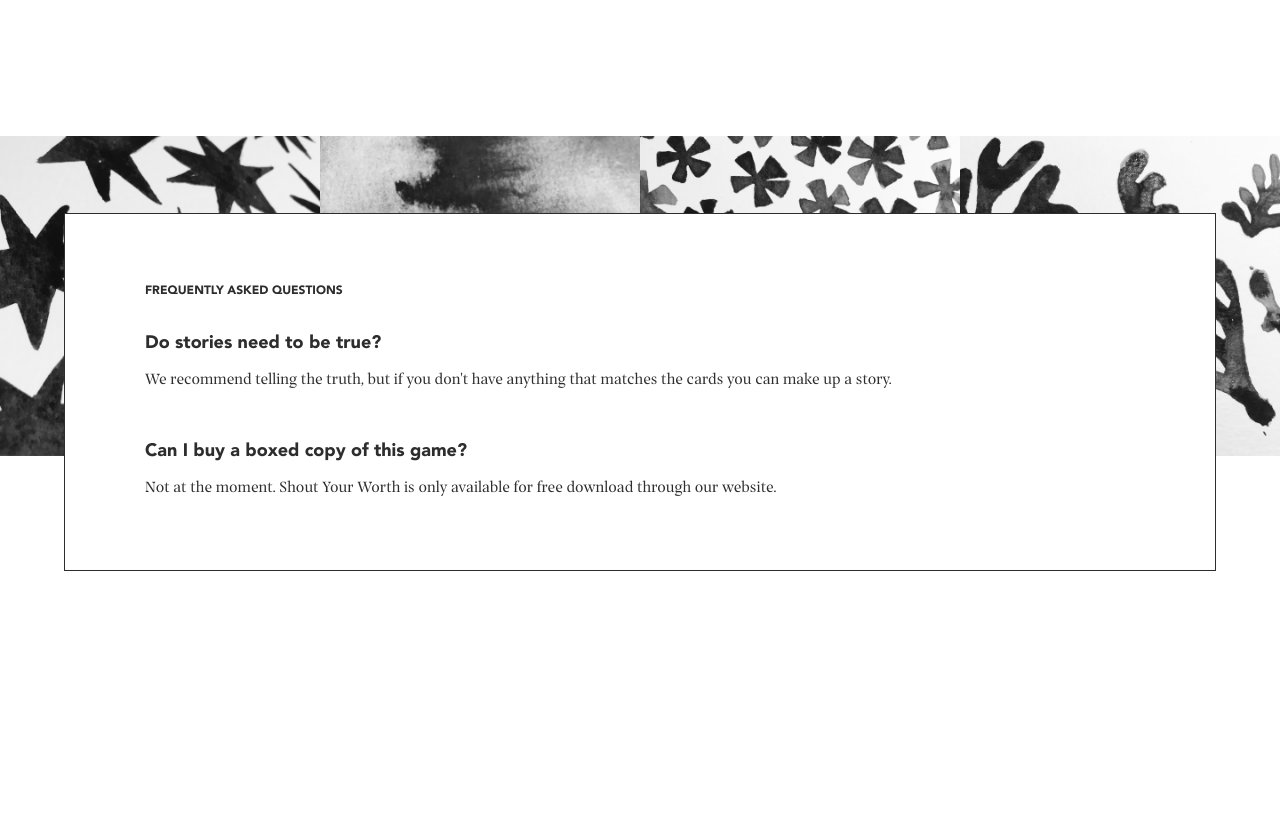
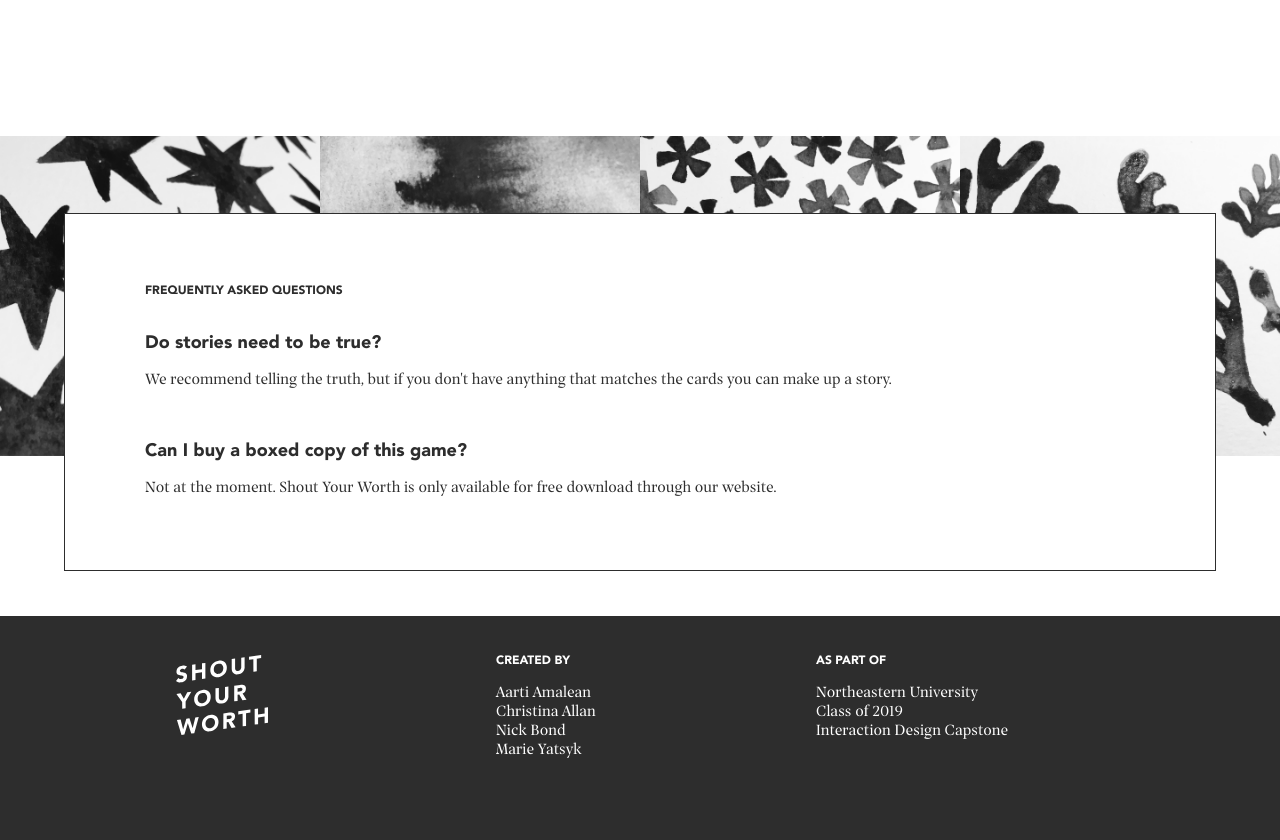
Before and after one commit to nbond211/shout-your-worth, a Gatsby site: page / in a window 1280 px wide. Shown: the part 972-1812 px from the top of the page. Before the commit the page ends 1543 px from the top, so only its background shows below. Built offline with nearby package versions, Linux system fonts and the light colour scheme; Gatsby itself is replaced by a stand-in of ours; a web font is replaced by a local one.

Commit message:
add footer component

```diff
--- a/src/components/faq.js
+++ b/src/components/faq.js
@@ -34,7 +34,7 @@
 
   const urls = _.map(allFile.edges, (e) => e.node.childImageSharp.fluid.src);
 
-  return <PhotoStrip urls={urls}>
+  return <PhotoStrip urls={urls} className={styles.faq}>
     <div className={styles.wrapper}>
       <div className={styles.container}>
         <h5>Frequently Asked Questions</h5>
--- /dev/null
+++ b/src/components/footer.js
@@ -0,0 +1,18 @@
+import React from "react"
+import styles from "../styles/footer.module.css"
+
+export default function Footer(props) {
+  return <div className={styles.container}>
+    <div className={styles.brand}>
+      <div className={styles.logo} />
+    </div>
+    <div className={styles.created_by}>
+      <h5 className={styles.footer}>Created By</h5>
+      <p>Aarti Amalean<br/>Christina Allan<br/>Nick Bond<br/>Marie Yatsyk</p>
+    </div>
+    <div className={styles.as_part_of}>
+      <h5 className={styles.footer}>As Part Of</h5>
+      <p>Northeastern University<br/>Class of 2019<br/>Interaction Design Capstone</p>
+    </div>
+  </div>;
+}
--- a/src/components/photo-strip.js
+++ b/src/components/photo-strip.js
@@ -3,7 +3,7 @@
 import styles from "../styles/photo-strip.module.css"
 
 export default function PhotoStrip(props) {
-  return <div>
+  return <div className={props.className}>
     <div className={styles.container}>
       { _.map(props.urls, (url, idx) => {
         return <div key={idx}
--- a/src/pages/index.js
+++ b/src/pages/index.js
@@ -3,6 +3,7 @@
 import Layout from "../components/layout"
 import CTA from "../components/cta"
 import FAQ from "../components/faq"
+import Footer from "../components/footer"
 import SEO from "../components/seo"
 import Testimonials from "../components/testimonials"
 import ValueStatement from "../components/value-statement"
@@ -19,6 +20,7 @@
     <CTA />
     <Testimonials />
     <FAQ />
+    <Footer />
   </Layout>
 )
 
--- a/src/styles/faq.module.css
+++ b/src/styles/faq.module.css
@@ -4,6 +4,10 @@
 
 h3 {
   margin-bottom: 0;
+}
+
+.faq {
+  height: 33rem;
 }
 
 .wrapper {
@@ -26,6 +30,10 @@
 
 /* tablet and up */
 @media (min-width: 600px) {
+  .faq {
+    height: 30rem;
+  }
+
   .wrapper {
     margin-top: -25vw;
   }
--- /dev/null
+++ b/src/styles/footer.module.css
@@ -0,0 +1,40 @@
+.container {
+  background-color: var(--almost-black-color);
+  color: white;
+  display: flex;
+  flex-flow: row wrap;
+  justify-content: center;
+  min-height: 14rem;
+}
+
+.footer {
+  margin-bottom: 0;
+}
+
+.logo {
+  background-image: url(../images/logo-white.svg);
+  background-repeat: no-repeat;
+  height: 5rem;
+  width: auto;
+  margin: 1.4rem 0 0;
+}
+
+.brand, .created_by, .as_part_of {
+  padding: 1rem 2rem;
+}
+
+.brand {
+  width: 100%;
+}
+
+.created_by, .as_part_of {
+  width: 50%;
+}
+
+/* tablet and up */
+@media (min-width: 600px) {
+  .brand, .created_by, .as_part_of {
+    width: 25%;
+    padding: 1rem;
+  }
+}
```
Also changed, not shown: src/images/logo-white.svg (added), src/images/logo.svg (added).
